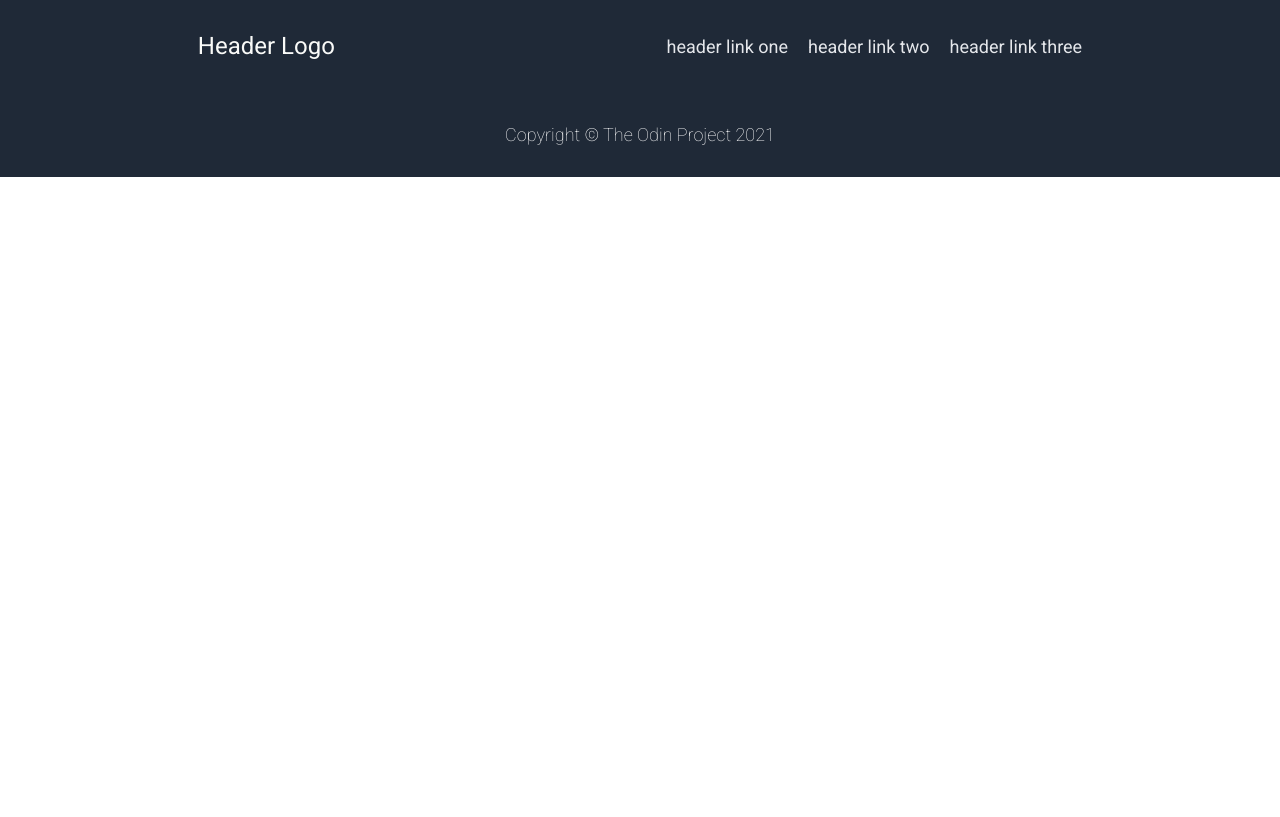
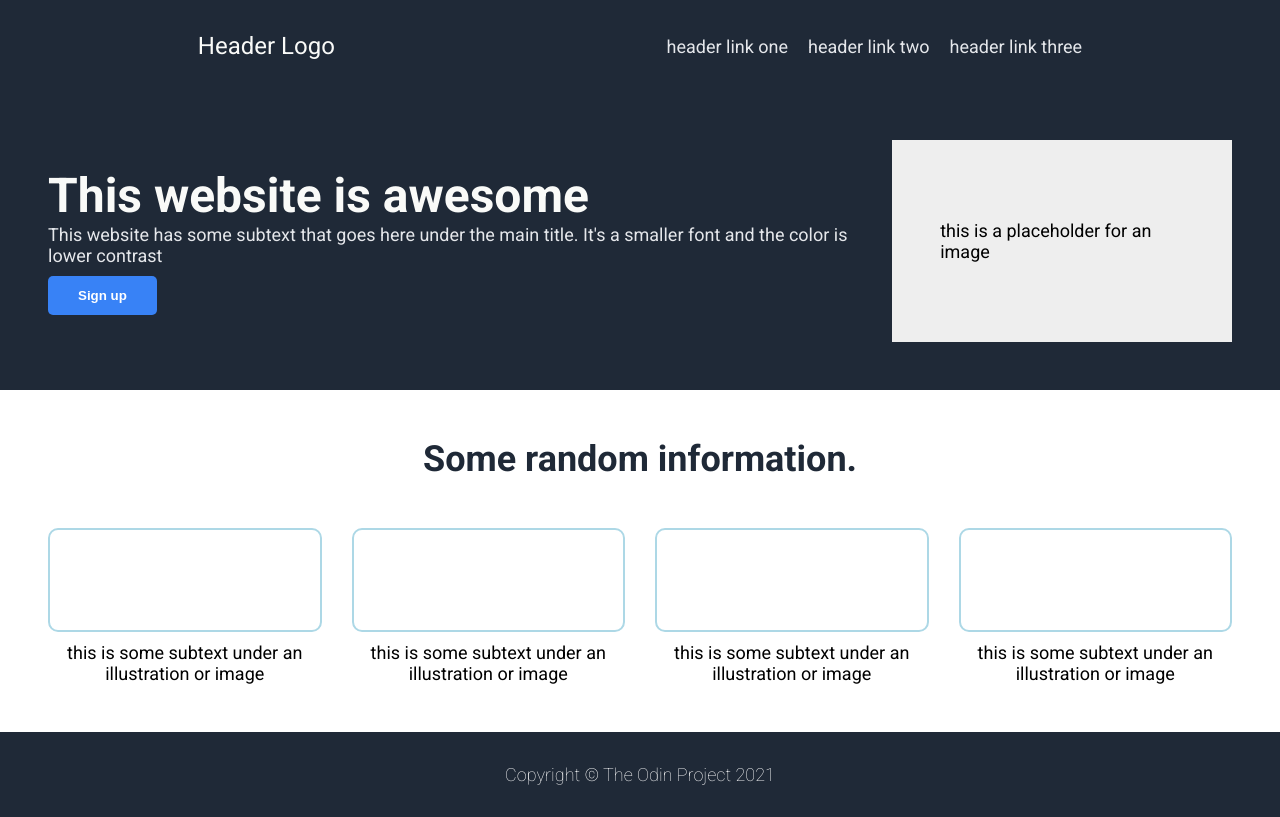
Before and after one commit to bc464/landingpage-odin-project, a plain HTML site: page index.html in a window 1280 px wide. Drawn offline with Linux system fonts and the light colour scheme.

Commit message:
the hero, info and footer completed

```diff
--- a/index.html
+++ b/index.html
@@ -27,7 +27,42 @@
 		</ul>
 	</nav>
 	<!-- hero -->
+	<header>
+		<div class="hero-left">
+			<h1 class="hero-main--heading">This website is awesome</h1>
+			<p class="hero-main--text">This website has some subtext that goes here under the main title. It's a smaller font and the color is lower contrast</p>
+			<button class="btn">Sign up</button>
+		</div>
+		<div class="hero-container--img">
+			<p>this is a placeholder for an image</p>
+		</div>
+
+	</header>
+
 	<!-- information -->
+	<section class="info">
+		<h2 class="info-header">Some random information.</h2>
+		<div class="info-containers">
+			<div class="info-container">
+				<div class="info-container--box"></div>
+				<p>this is some subtext under an illustration or image</p>
+			</div>
+			<div class="info-container">
+				<div class="info-container--box"></div>
+				<p>this is some subtext under an illustration or image</p>
+			</div>
+			<div class="info-container">
+				<div class="info-container--box"></div>
+				<p>this is some subtext under an illustration or image</p>
+			</div>
+			<div class="info-container">
+				<div class="info-container--box"></div>
+				<p>this is some subtext under an illustration or image</p>
+			</div>
+
+		</div>
+
+	</section>
 	<!-- quote -->
 	<!-- cta -->
 <!-- footer -->
--- a/style.css
+++ b/style.css
@@ -7,12 +7,23 @@ body {
 	font-size: 18px;
 	font-family: "Roboto", sans-serif;
 }
+/***GENERAL STYLING****/
+nav,
+
+footer {
+	display: flex;
+	align-items: center;
+	justify-content: space-around;
+}
+nav,
+header,
+footer {
+	background-color: #1f2937;
+}
 
 /***NAVBAR CONTENT*/
 nav {
-	display: flex;
-	align-items: center;
-	justify-content: space-around;
+
 	padding: 2rem;
 }
 .logo {
@@ -32,27 +43,81 @@ nav a {
 	color: #e5e7eb;
 }
 /***HERO CONTENT***/
-nav,
-.hero,
-footer {
-	background-color: #1f2937;
+header {
+	padding: 3rem ;
+	display: flex;
+	align-items: center;
+	justify-content: space-around;
+	flex: 1;
+	/*gap:  20px;*/
+	/*margin: 0 auto;
+	flex: 1;
+	max-width: 80%;
+	margin: 0 auto;*/
+
+}
+.hero-left {
+	/*width: 35%;*/
+	/*width: 50%;*/
 }
 .hero-main--heading {
 	font-size: 48px;
 	font-weight: 700;
 	color: #f9faf8;
 }
-.hero-main-text {
+.hero-main--text {
 	color: #e5e7eb;
 }
 .btn {
 	background-color: #3882f6;
+	padding: 12px 30px;
+	color: #fff;
+	font-weight: 700;
+	border: none;
+	border-radius: 5px;
+	margin-top: 10px;
+}
+.hero-container--img {
+	background-color: #eee;
+	/*width: 65%;*/
+
+	padding: 5rem 3rem;
 }
 /****INFORMATION CONTENT****/
+.info {
+	display: flex;
+	flex-direction: column;
+	align-items: center;
+	/*justify-content: space-around;*/
+	gap:  3rem;
+	/*padding: 5rem 3rem;*/
+	/*flex: 1;*/
+	margin: 3rem;
+}
 .info-header {
 	font-size: 36px;
 	font-weight: 700;
 	color: #1f2937;
+}
+.info-containers {
+	display: flex;
+	align-items: center;
+	justify-content: center;
+	gap:  30px;
+	/*flex-flow: wrap;*/
+}
+.info-container {
+	display: flex;
+	flex-direction: column;
+	gap: 10px;
+}
+.info-container--box {
+	border: 2px solid lightblue;
+	border-radius: 10px;
+	padding: 50px;
+}
+.info-container p {
+	text-align: center;
 }
 
 /****QUOTE CONTENT***/
@@ -68,12 +133,20 @@ footer {
 /***FOOTER CONTENT****/
 footer {
 	padding: 2rem;
-	display: flex;
+	/*display: flex;
 	align-content: center;
-	justify-content: center;
+	justify-content: center;*/
 	color: #fff;
 
 }
 footer h4 {
 	font-weight: 100;
 }
+@media all and (max-width: 600px) {
+	header {
+		flex-direction: column-reverse;
+	}
+	.info-containers {
+		flex-flow: wrap;
+	}
+}
```
